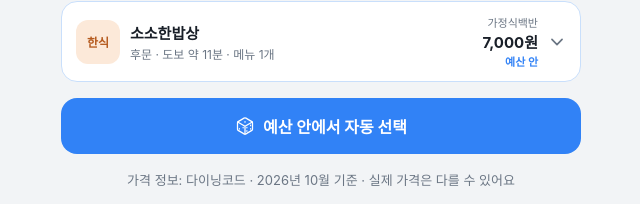
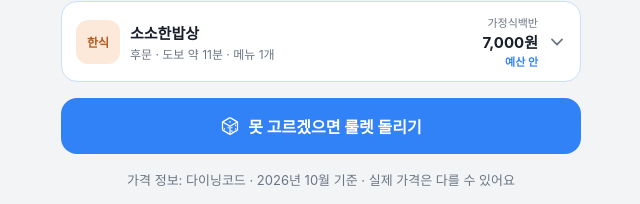
Before and after one commit to gdgjmj2233/food-budget, a Next.js app in the folder hankki-web/: page /recommend in a window 1280 px wide. Shown: the part 3738-3942 px from the top of the page, without its empty margins (319-959 px from the left). Built offline with nearby package versions, Linux system fonts and the light colour scheme.

Commit message:
feat : 추천 탭 자동 선택을 룰렛으로 교체

```diff
--- a/hankki-web/src/app/recommend/page.tsx
+++ b/hankki-web/src/app/recommend/page.tsx
@@ -15,6 +15,7 @@ import {
 
 import { PlaceItem } from '@/components/place-item';
 import { PlaceMap } from '@/components/place-map';
+import { Roulette } from '@/components/roulette';
 import { PrimaryButton, Screen, Sub, Title } from '@/components/ui';
 import ui from '@/components/ui.module.css';
 import { bestMenu, CATEGORIES, cheapestPrice, DATA_SOURCE, PLACES, type Area } from '@/data/places';
@@ -29,7 +30,7 @@ const AREAS: ('전체' | Area)[] = ['전체', '후문', '정문·인하대역'];
 
 export default function RecommendPage() {
   const { summary: s } = useBudget();
-  const { pick, pickRandom } = useEat();
+  const { pick } = useEat();
   const [cat, setCat] = useState<(typeof CATEGORIES)[number]>('전체');
   const [area, setArea] = useState<(typeof AREAS)[number]>('전체');
   const [sort, setSort] = useState<SortKey>('price');
@@ -37,6 +38,7 @@ export default function RecommendPage() {
   const [query, setQuery] = useState('');
   const [showMap, setShowMap] = useState(false);
   const [selectedId, setSelectedId] = useState<string | null>(null);
+  const [roulette, setRoulette] = useState(false);
 
   const q = query.trim();
   const base = PLACES.filter(
@@ -141,8 +143,21 @@ export default function RecommendPage() {
         </div>
       )}
 
-      <PrimaryButton label="예산 안에서 자동 선택" icon={IoDiceOutline} color={C.primary} onPress={() => pickRandom(base)} />
+      <PrimaryButton label="못 고르겠으면 룰렛 돌리기" icon={IoDiceOutline} color={C.primary} onPress={() => setRoulette(true)} />
       <Sub style={{ textAlign: 'center' }}>가격 정보: {DATA_SOURCE} · 실제 가격은 다를 수 있어요</Sub>
+
+      {/* 지금 고른 카테고리·위치·검색 조건 안에서 돌린다 */}
+      {roulette && (
+        <Roulette
+          places={base}
+          perMeal={s.perMeal}
+          onClose={() => setRoulette(false)}
+          onEat={(p, m) => {
+            pick(p, m);
+            setRoulette(false);
+          }}
+        />
+      )}
     </Screen>
   );
 }
```
